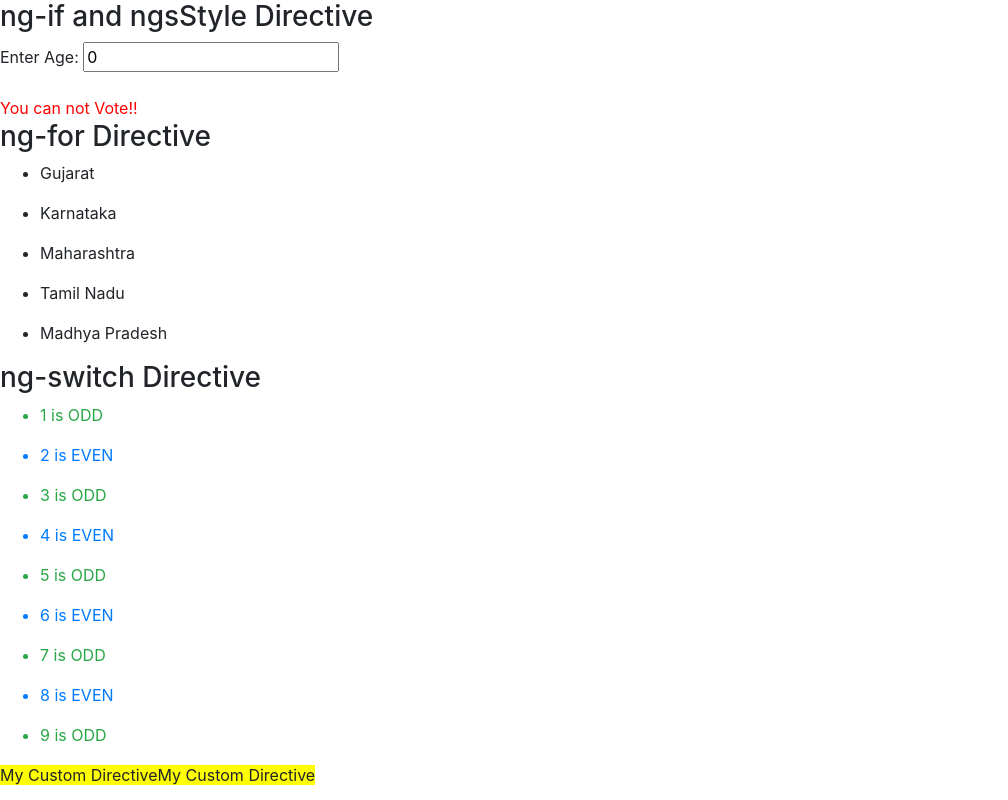
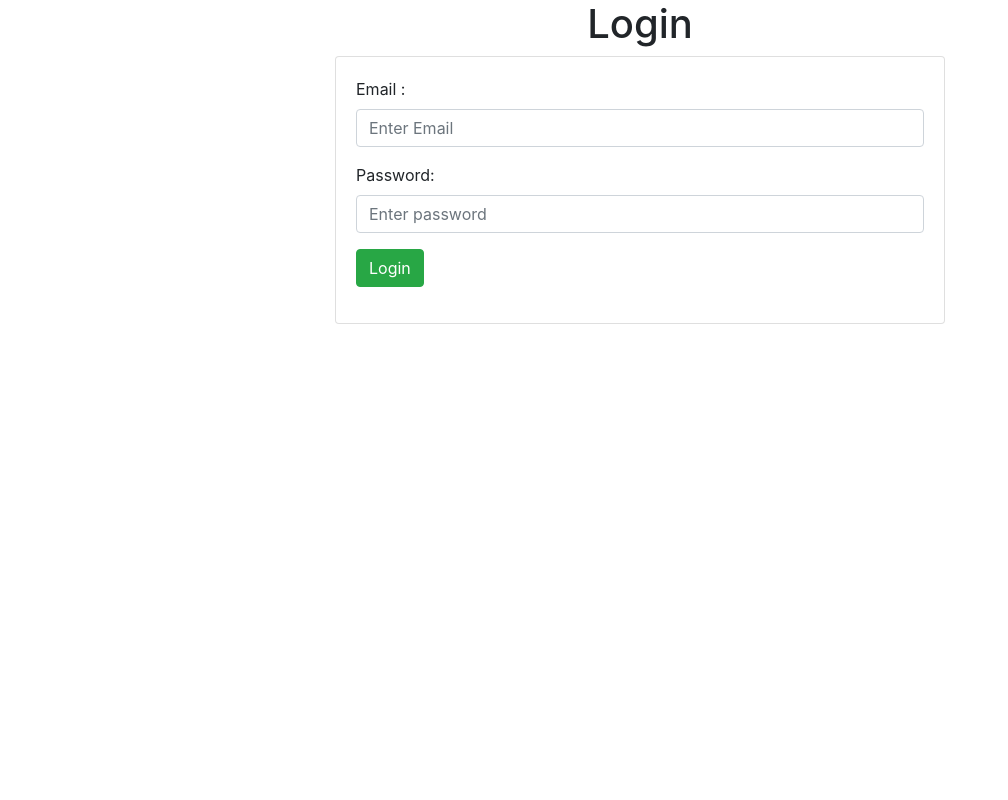
Before and after one commit to nehashettar/angularApp, an Angular app: page / in a window 1280 px wide. Shown: the whole page, without its empty margins (0-1008 px from the left). Built offline with nearby package versions, Linux system fonts and the light colour scheme.

Commit message:
Login Page

```diff
--- a/src/app/app.component.html
+++ b/src/app/app.component.html
@@ -6,5 +6,7 @@
 <!-- <h1>Life Cycle Hooks!!</h1>
 <app-parent></app-parent> -->
 <!-- Directive examples -->
-<app-dirc></app-dirc>
-<span appHighlight>My Custom Directive</span>
+<!-- <app-dirc></app-dirc>
+<span appHighlight>My Custom Directive</span> -->
+<!-- Login Example -->
+<app-login></app-login>
--- a/src/app/app.module.ts
+++ b/src/app/app.module.ts
@@ -9,6 +9,8 @@ import { ParentComponent } from './parent/parent.component';
 import { PChildComponent } from './p-child/p-child.component';
 import { DircComponent } from './dirc/dirc.component';
 import { HighlightDirective } from './highlight.directive';
+import { LoginComponent } from './login/login.component';
+import { LoginChildComponent } from './login-child/login-child.component';
 
 @NgModule({
   declarations: [
@@ -19,6 +21,8 @@ import { HighlightDirective } from './highlight.directive';
     PChildComponent,
     DircComponent,
     HighlightDirective,
+    LoginComponent,
+    LoginChildComponent,
 
   ],
   imports: [
--- /dev/null
+++ b/src/app/login-child/login-child.component.html
@@ -0,0 +1 @@
+<p>login-child works!</p>
--- /dev/null
+++ b/src/app/login-child/login-child.component.ts
@@ -0,0 +1,15 @@
+import { Component, OnInit } from '@angular/core';
+
+@Component({
+  selector: 'app-login-child',
+  templateUrl: './login-child.component.html',
+  styleUrls: ['./login-child.component.css']
+})
+export class LoginChildComponent implements OnInit {
+
+  constructor() { }
+
+  ngOnInit(): void {
+  }
+
+}
--- /dev/null
+++ b/src/app/login/login.component.html
@@ -0,0 +1,22 @@
+<div class="container col-lg-6">
+    <h1 class="text-center">Login</h1>
+    <div class="card">
+      <div class="card-body">
+        <form class="form-group">
+          <div class="alert alert-warning" *ngIf='invalidLogin'>{{errorMessage}}</div>
+          <div class="alert alert-success" *ngIf='loginSuccess'>{{successMessage}}</div>
+          <div class="form-group">
+            <label for="email">Email :</label>
+            <input type="text" class="form-control" id="email" [(ngModel)]="email" placeholder="Enter Email"
+              name="email">
+          </div>
+          <div class="form-group">
+            <label for="password">Password:</label>
+            <input type="password" class="form-control" [(ngModel)]="password" id="password" placeholder="Enter password"
+              name="Password">
+          </div>
+          <button (click)=handleLogin() class="btn btn-success">Login</button>
+        </form>
+      </div>
+    </div>
+  </div>
--- /dev/null
+++ b/src/app/login/login.component.ts
@@ -0,0 +1,40 @@
+import { Component, OnInit } from '@angular/core';
+
+@Component({
+  selector: 'app-login',
+  templateUrl: './login.component.html',
+  styleUrls: ['./login.component.css']
+})
+export class LoginComponent implements OnInit {
+
+  email: string;
+  password : string;
+  errorMessage = 'Invalid Credentials';
+  successMessage: string;
+  invalidLogin = false;
+  loginSuccess = false;
+
+  constructor() {}
+
+  ngOnInit() {
+  }
+
+  handleLogin() {
+        if (this.email!= null && this.password!=null) {
+            if(this.email === "nehashettar@gmail.com" && this.password === "neha@123") {
+              this.loginSuccess = true;
+              this.successMessage = "Login Successful";
+              this.invalidLogin = false;
+            } else {
+              this.invalidLogin = true;
+              this.loginSuccess = false;
+              this.errorMessage = "Invalid Credentials";
+            }
+        } else {
+          this.invalidLogin = true;
+          this.loginSuccess = false;
+          this.errorMessage = "Enter Credentials";
+        }
+  }
+
+}
```
Also changed, not shown: src/app/login-child/login-child.component.css (added), src/app/login/login.component.css (added), 2 other files (tests, documents, lock files or other folders).
